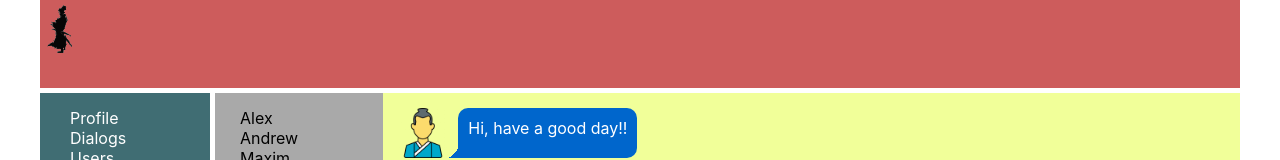
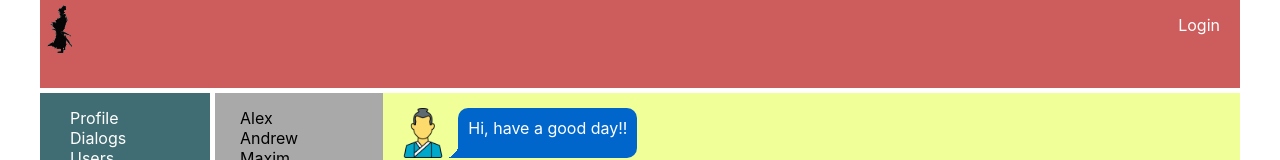
Before and after one commit to AlexandrPanevkin/Social-Network, a React (Create React App) app: page /dialogs in a window 1280 px wide. Shown: the top 160 px of the page. Built offline with nearby package versions, Linux system fonts and the light colour scheme; no server answers.

Commit message:
add authorization

```diff
--- a/src/App.tsx
+++ b/src/App.tsx
@@ -1,6 +1,5 @@
 import React from 'react';
 import s from './App.module.css';
-import {Header} from "./components/Header/Header";
 import {Navbar} from "./components/Navbar/Navbar";
 import {BrowserRouter, Route} from "react-router-dom";
 import {News} from "./components/News/News";
@@ -9,12 +8,13 @@ import {Settings} from "./components/Settings/Settings";
 import {DialogsContainer} from "./components/Dialogs/DialogsContainer";
 import {UsersContainer} from "./components/Users/UsersContainer";
 import {ProfileContainer} from "./components/Profile/ProfileContainer";
+import {HeaderContainer} from "./components/Header/HeaderContainer";
 
 const App = () => {
     return (
         <BrowserRouter>
             <div className={s.appWrapper}>
-                <Header/>
+                <HeaderContainer/>
                 <Navbar/>
                 <div className={s.appWrapperContent}>
                     <Route path='/profile/:userId' render={() => <ProfileContainer/>}/>
--- /dev/null
+++ b/src/Redux/authReducer.ts
@@ -0,0 +1,35 @@
+export type AuthReducerActionType = setAuthUserDataType
+
+type setAuthUserDataType = ReturnType<typeof setAuthUserData>
+
+const initialState = {
+    userId: NaN,
+    email: '',
+    login: '',
+    isAuth: false
+}
+
+export type InitialStateAuthType = typeof initialState
+
+export const authReducer = (state: InitialStateAuthType = initialState, action: AuthReducerActionType): InitialStateAuthType => {
+    switch (action.type) {
+        case "SET-AUTH-USER-DATA": {
+            return {...state, ...action.payload, isAuth: true}
+        }
+
+        default: {
+            return state
+        }
+    }
+}
+
+export const setAuthUserData = (userId: number, email: string, login: string) => {
+    return {
+        type: 'SET-AUTH-USER-DATA',
+        payload: {
+            userId,
+            email,
+            login
+        }
+    } as const
+}
--- a/src/Redux/reduxStore.ts
+++ b/src/Redux/reduxStore.ts
@@ -2,11 +2,13 @@ import {combineReducers, createStore} from "redux";
 import {profileReducer} from "./profileReducer";
 import {dialogsReducer} from "./dialogsReducer";
 import {usersReducer} from "./usersReducer";
+import {authReducer} from "./authReducer";
 
 const rootReducer = combineReducers({
     ProfilePage: profileReducer,
     DialogsPage: dialogsReducer,
-    usersPage: usersReducer
+    usersPage: usersReducer,
+    auth: authReducer
 
 })
 
--- a/src/components/Header/Header.css
+++ b/src/components/Header/Header.css
@@ -3,9 +3,22 @@
     background-color: indianred;
     /*background-color: #064789;*/
     /*background-color: #FFFC31;*/
+    display: flex;
+    justify-content: space-between;
 }
 
 .header__logo-icon {
     width: 40px;
     height: 60px;
 }
+
+.login {
+    padding-top: 15px;
+    padding-right: 20px;
+    color: #2f4e8a
+}
+
+.login a {
+color: white;
+    text-decoration: none;
+}
--- a/src/components/Header/Header.tsx
+++ b/src/components/Header/Header.tsx
@@ -1,9 +1,14 @@
 import React from "react";
 import samuraiSvg from "../../assets/img/samurai.svg";
 import './Header.css';
+import {HeaderPropsType} from "./HeaderContainer";
+import {NavLink} from "react-router-dom";
 
-export const Header = () => {
+
+export const Header = (props: HeaderPropsType) => {
     return  <header className="header">
         <img className="header__logo-icon" src={samuraiSvg} alt="Samurai"/>
+
+        <div className={'login'}>{props.isAuth ? 'Authorized as ' + props.login : <NavLink to={'/login'}>Login</NavLink>}</div>
     </header>
 }
--- /dev/null
+++ b/src/components/Header/HeaderContainer.tsx
@@ -0,0 +1,42 @@
+import React from "react";
+import axios from "axios";
+import {connect} from "react-redux";
+import {StateType} from "../../Redux/reduxStore";
+import {InitialStateAuthType, setAuthUserData} from "../../Redux/authReducer";
+import {Header} from "./Header";
+
+export type mapDispatchHeaderPropsType = {
+    setAuthUserData: (userId: number, email: string, login: string) => void
+}
+export type MapStatePropsType = ReturnType<typeof mapStateToProps>
+export type HeaderPropsType = MapStatePropsType & mapDispatchHeaderPropsType
+
+
+export class HeaderClassContainer extends React.Component<HeaderPropsType, InitialStateAuthType> {
+
+    componentDidMount() {
+
+        axios.get(`https://social-network.samuraijs.com/api/1.0/auth/me`, {
+            withCredentials: true
+        }).then(response => {
+            if (response.data.resultCode === 0) {
+                let {id, email, login} = response.data.data
+                this.props.setAuthUserData(id, email, login)
+            }
+        })
+    }
+
+    render() {
+        return <Header {...this.props}/>
+    }
+}
+
+const mapStateToProps = (state: StateType) => ({
+    isAuth: state.auth.isAuth,
+    login: state.auth.login
+})
+
+
+export const HeaderContainer = connect(mapStateToProps, {
+    setAuthUserData
+})(HeaderClassContainer)
```
